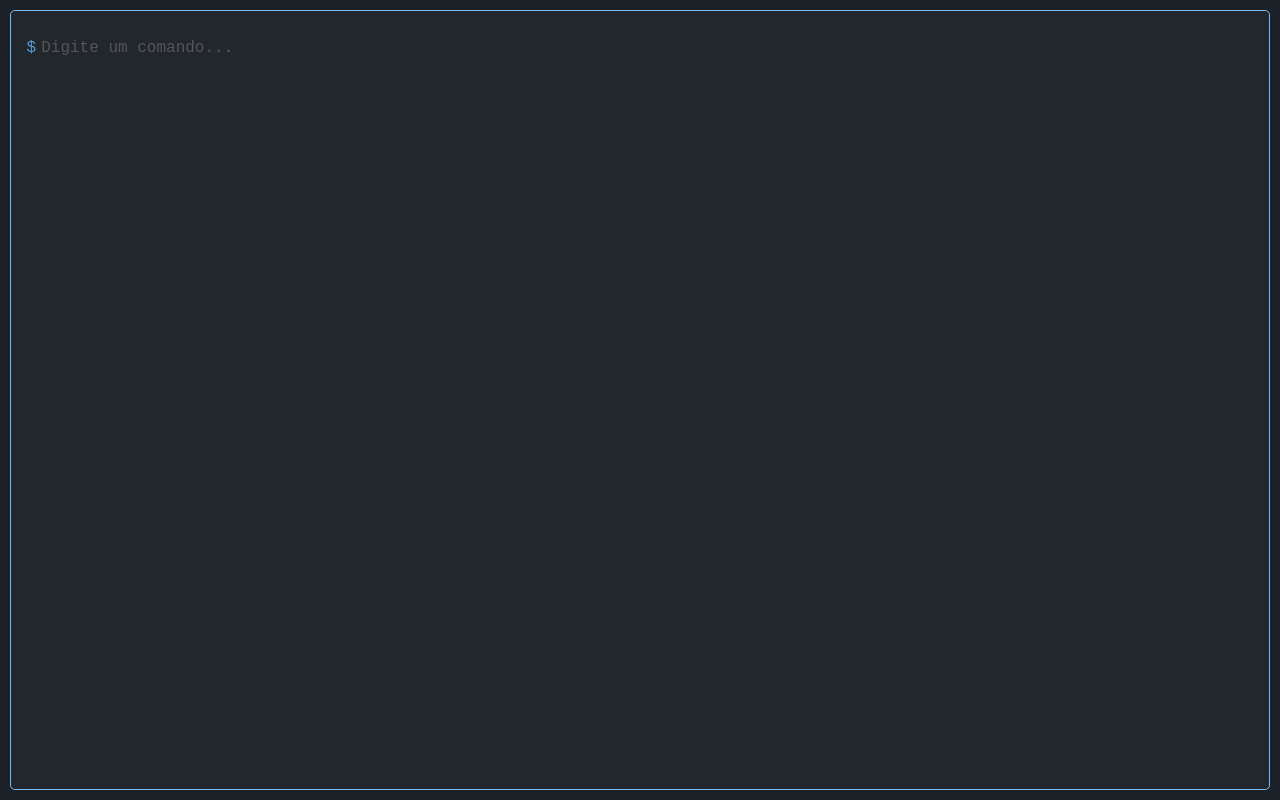
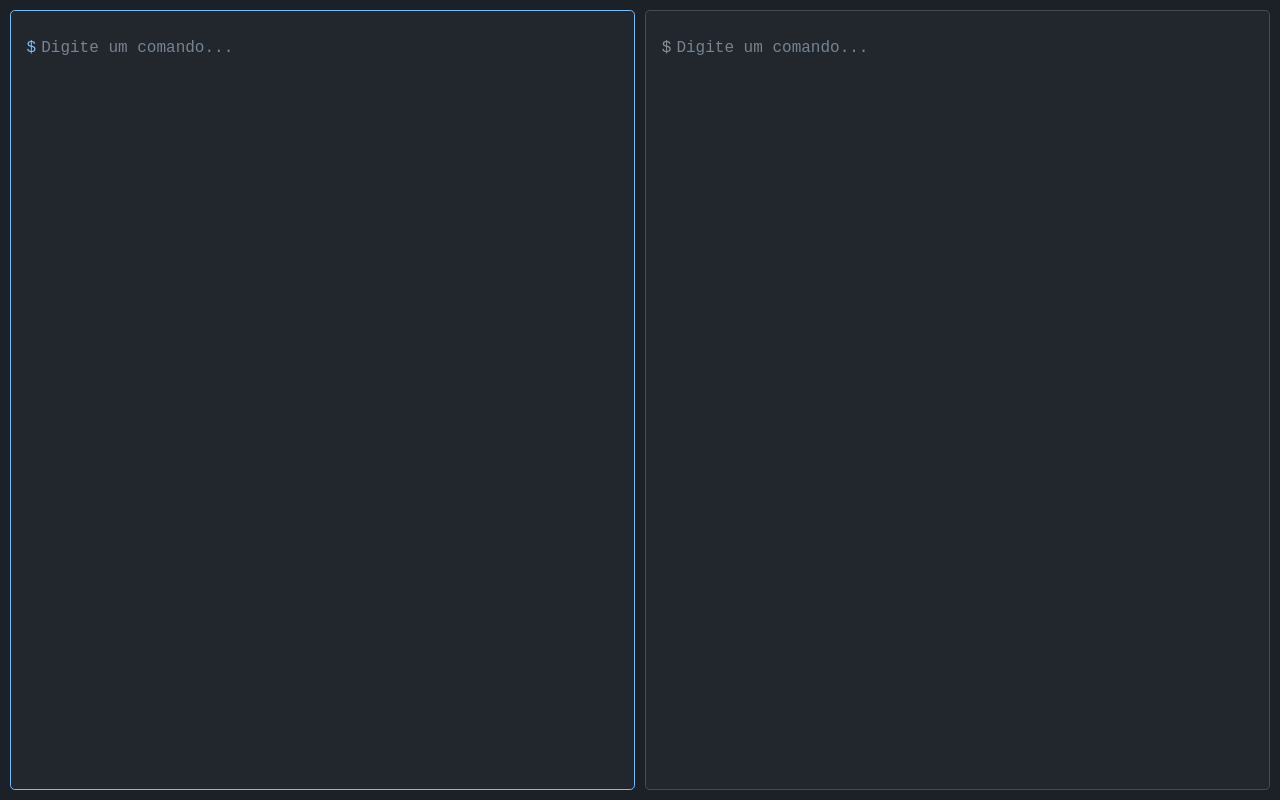
Before and after one commit to alexandre-dacaf/cliware, a React (Create React App) app in the folder core/: page / in a window 1280 px wide. Built offline with nearby package versions, Linux system fonts and the light colour scheme; the HTML template or start-up script is replaced by a standard one.

Commit message:
feat: mutiple terminal support and styles

```diff
--- a/core/src/App.tsx
+++ b/core/src/App.tsx
@@ -1,16 +1,122 @@
-import React, { useState } from "react";
+import React, { useRef, useEffect, useContext } from "react";
 import Terminal from "./components/terminal/Terminal";
+import { TerminalProvider, TerminalContext } from "./context/TerminalContext";
 import "./App.css";
 
 const App: React.FC = () => {
-    const [activeTerminalId, setActiveTerminalId] = useState<number>(1);
+    return (
+        <TerminalProvider>
+            <TerminalContainer />
+        </TerminalProvider>
+    );
+};
 
-    const terminals = [{ id: 1, name: "Terminal" }];
+const TerminalContainer: React.FC = () => {
+    const terminalContainerRef = useRef<HTMLDivElement>(null);
+    const { state, dispatch } = useContext(TerminalContext);
+
+    const terminals = [
+        { id: 1, name: "Terminal 1" },
+        { id: 2, name: "Terminal 2" },
+    ];
+
+    const columns = 2;
+
+    const handleKeyDown = (event: KeyboardEvent) => {
+        if (someTerminalActive()) return;
+
+        event.preventDefault();
+
+        const key = event.key;
+        const isShiftPressed = event.shiftKey;
+
+        if (key === "ArrowRight" || key === "Tab") {
+            selectNextTerminal();
+        } else if (key === "ArrowLeft" || (key === "Tab" && isShiftPressed)) {
+            selectPreviousTerminal();
+        } else if (key === "Enter") {
+            activateTerminal();
+        }
+
+        focusSelf();
+    };
+
+    const selectNextTerminal = () => {
+        const currentTerminalIndex = getCurrentTerminalIndex();
+        const nextIndex = (currentTerminalIndex + 1) % terminals.length;
+
+        dispatch({
+            type: "SET_SELECTED_TERMINAL",
+            payload: terminals[nextIndex].id,
+        });
+
+        focusSelf();
+    };
+
+    const selectPreviousTerminal = () => {
+        const currentTerminalIndex = getCurrentTerminalIndex();
+        const prevIndex =
+            (currentTerminalIndex - 1 + terminals.length) % terminals.length;
+
+        dispatch({
+            type: "SET_SELECTED_TERMINAL",
+            payload: terminals[prevIndex].id,
+        });
+
+        focusSelf();
+    };
+
+    const activateTerminal = () => {
+        dispatch({ type: "ACTIVATE_TERMINAL" });
+    };
+
+    const getCurrentTerminalIndex = () => {
+        return terminals.findIndex(
+            (terminal) =>
+                terminal.id === state.activeTerminalId ||
+                terminal.id === state.selectedTerminalId
+        );
+    };
+
+    const focusSelf = () => {
+        if (!someTerminalActive() && terminalContainerRef.current) {
+            terminalContainerRef.current.focus();
+        }
+    };
+
+    const someTerminalActive = () => {
+        return state.activeTerminalId !== null;
+    };
+
+    useEffect(() => {
+        window.addEventListener("keydown", handleKeyDown);
+        return () => {
+            window.removeEventListener("keydown", handleKeyDown);
+        };
+    }, [state, terminals]);
+
+    const handleBlur = () => {
+        if (!someTerminalActive() && terminalContainerRef.current) {
+            setTimeout(() => {
+                terminalContainerRef.current?.focus();
+            }, 0);
+        }
+    };
 
     return (
-        <div className="terminal-container">
+        <div
+            ref={terminalContainerRef}
+            tabIndex={0}
+            className="terminal-container"
+            onBlur={handleBlur}
+            style={{ gridTemplateColumns: `repeat(${columns}, 1fr)` }}
+        >
             {terminals.map((terminal) => (
-                <Terminal key={terminal.id} isActive={terminal.id === activeTerminalId} />
+                <Terminal
+                    key={terminal.id}
+                    isActive={terminal.id === state.activeTerminalId}
+                    isSelected={terminal.id === state.selectedTerminalId}
+                />
             ))}
         </div>
     );
--- a/core/src/components/command-input/CommandInput.css
+++ b/core/src/components/command-input/CommandInput.css
@@ -6,7 +6,15 @@
 
 .command-prompt {
     margin-right: 5px;
-    color: #569cd6;
+    color: #89929b;
+}
+
+.active-terminal .command-prompt {
+    color: #77bcfb;
+}
+
+.selected-terminal .command-prompt {
+    color: #7ce38b;
 }
 
 .command-input {
@@ -20,5 +28,5 @@
 
 .command-input:empty::before {
     content: attr(data-placeholder);
-    color: #555;
+    color: #768390;
 }
--- a/core/src/components/command-input/CommandInput.tsx
+++ b/core/src/components/command-input/CommandInput.tsx
@@ -1,4 +1,11 @@
-import React, { useRef, useState, useEffect, KeyboardEvent as ReactKeyboardEvent } from "react";
+import React, {
+    useRef,
+    useState,
+    useContext,
+    useEffect,
+    KeyboardEvent as ReactKeyboardEvent,
+} from "react";
+import { TerminalContext } from "../../context/TerminalContext";
 import "./CommandInput.css";
 
 interface CommandInputProps {
@@ -7,6 +14,7 @@ interface CommandInputProps {
 }
 
 const CommandInput: React.FC<CommandInputProps> = ({ onCommand, isActive }) => {
+    const { state, dispatch } = useContext(TerminalContext);
     const inputRef = useRef<HTMLDivElement>(null);
     const [content, setContent] = useState<string>("");
 
@@ -28,13 +36,40 @@ const CommandInput: React.FC<CommandInputProps> = ({ onCommand, isActive }) => {
                 }
             }
         }
+
+        if (event.key === "Tab") {
+            if (isActive) {
+                event.preventDefault();
+
+                // Opcional: Executar alguma ação específica ao pressionar Tab
+            }
+        }
+
+        if (event.key === "Escape") {
+            if (isActive) {
+                event.preventDefault();
+                dispatch({ type: "DEACTIVATE_TERMINAL" });
+            }
+        }
     };
+
+    useEffect(() => {
+        console.log(state);
+    }, [state]);
 
     useEffect(() => {
         if (isActive && inputRef.current) {
             inputRef.current.focus();
         }
     }, [isActive]);
+
+    const handleBlur = () => {
+        if (isActive && inputRef.current) {
+            setTimeout(() => {
+                inputRef.current?.focus();
+            }, 0);
+        }
+    };
 
     return (
         <div className="command-input-container">
@@ -45,7 +80,10 @@ const CommandInput: React.FC<CommandInputProps> = ({ onCommand, isActive }) => {
                 className="command-input"
                 onInput={handleInput}
                 onKeyDown={handleKeyDown}
+                onBlur={handleBlur}
                 data-placeholder="Digite um comando..."
+                spellCheck="false"
+                autoCorrect="off"
                 suppressContentEditableWarning={true}
             />
         </div>
--- a/core/src/components/prompts/TextPrompt.tsx
+++ b/core/src/components/prompts/TextPrompt.tsx
@@ -1,4 +1,9 @@
-import React, { useRef, useState, KeyboardEvent as ReactKeyboardEvent, useEffect } from "react";
+import React, {
+    useRef,
+    useState,
+    KeyboardEvent as ReactKeyboardEvent,
+    useEffect,
+} from "react";
 import "./TextPrompt.css";
 
 export type TextPromptProps = {
@@ -7,7 +12,11 @@ export type TextPromptProps = {
     isActive: boolean;
 };
 
-const TextPrompt: React.FC<TextPromptProps> = ({ message, onSubmit, isActive }) => {
+const TextPrompt: React.FC<TextPromptProps> = ({
+    message,
+    onSubmit,
+    isActive,
+}) => {
     const inputRef = useRef<HTMLDivElement>(null);
     const [content, setContent] = useState<string>("");
 
@@ -30,7 +39,17 @@ const TextPrompt: React.FC<TextPromptProps> = ({ message, onSubmit, isActive })
                 }
             }
         }
-        // TODO: implement esc key handling
+
+        if (event.key === "Tab") {
+            if (isActive) {
+                event.preventDefault();
+                // Opcional: Executar alguma ação específica ao pressionar Tab
+            }
+        }
+
+        if (event.key === "Escape") {
+            // Opcional: Implementar lógica para a tecla Esc, se necessário
+        }
     };
 
     useEffect(() => {
@@ -38,6 +57,14 @@ const TextPrompt: React.FC<TextPromptProps> = ({ message, onSubmit, isActive })
             inputRef.current.focus();
         }
     }, [isActive]);
+
+    const handleBlur = (event: React.FocusEvent<HTMLSpanElement>) => {
+        if (isActive && inputRef.current) {
+            setTimeout(() => {
+                inputRef.current?.focus();
+            }, 0);
+        }
+    };
 
     return (
         <div className="text-prompt">
@@ -48,7 +75,10 @@ const TextPrompt: React.FC<TextPromptProps> = ({ message, onSubmit, isActive })
                 className="text-field"
                 onInput={updateContent}
                 onKeyDown={handleKeyDown}
+                onBlur={handleBlur}
                 data-placeholder="Digite um comando..."
+                spellCheck="false"
+                autoCorrect="off"
                 suppressContentEditableWarning={true}
             />
         </div>
--- a/core/src/components/terminal/Terminal.css
+++ b/core/src/components/terminal/Terminal.css
@@ -7,7 +7,6 @@
     font-family: "Fira Code", "Courier New", Courier, monospace;
     height: 100%;
     outline: none;
-    transition: 120ms ease-in-out;
     overflow-y: auto;
     scrollbar-width: thin;
     scrollbar-color: #444c56 transparent;
@@ -31,32 +30,42 @@
     background-color: #768390;
 }
 
-.active {
+.active-terminal {
     border: solid 1px #77bcfb;
 }
 
-.hovered {
+.selected-terminal {
     border: solid 1px #89d185;
 }
 
-.loading {
-    color: #faa356;
-    margin-top: 10px;
+.history {
+    color: #89929b;
 }
 
 .terminal-command {
-    color: #77bcfb;
     margin-top: 0.8em;
 }
 
-.terminal-input {
+.active-terminal .loading {
+    color: #faa356;
+}
+
+.active-terminal .terminal-command {
+    color: #77bcfb;
+}
+
+.selected-terminal .terminal-command {
+    color: #7ce38b;
+}
+
+.active-terminal .terminal-input {
     color: #89929b;
 }
 
-.terminal-output {
-    color: #7ce38b;
+.active-terminal .terminal-output {
+    color: #cea5fb;
 }
 
-.terminal-error {
+.active-terminal .terminal-error {
     color: #fa7970;
 }
--- a/core/src/components/terminal/Terminal.tsx
+++ b/core/src/components/terminal/Terminal.tsx
@@ -13,9 +13,10 @@ interface HystoryEntry {
 
 interface TerminalProps {
     isActive: boolean;
+    isSelected: boolean;
 }
 
-const Terminal: React.FC<TerminalProps> = ({ isActive }) => {
+const Terminal: React.FC<TerminalProps> = ({ isActive, isSelected }) => {
     const [currentCommand, setCurrentCommand] = useState<string>("");
     const [currentTaskKey, setCurrentTaskKey] = useState<string | null>(null);
     const [pipelineData, setPipelineData] = useState<PipelineData>({});
@@ -31,7 +32,10 @@ const Terminal: React.FC<TerminalProps> = ({ isActive }) => {
     }, [history]);
 
     const handleError = (error: any) => {
-        setHistory((prev) => [...prev, { type: "error", content: error.message || "ERROR" }]);
+        setHistory((prev) => [
+            ...prev,
+            { type: "error", content: error.message || "ERROR" },
+        ]);
         setCurrentTaskKey(null);
         setCurrentCommand("");
         setIsExecuting(false);
@@ -64,7 +68,9 @@ const Terminal: React.FC<TerminalProps> = ({ isActive }) => {
         const commandPipeline = commandConfig[currentCommand].pipeline;
 
         if (nextTaskKey && !(nextTaskKey in commandPipeline)) {
-            handleError({ message: `The next task '${nextTaskKey}' does not exist in the pipeline for the command '${currentCommand}'` });
+            handleError({
+                message: `The next task '${nextTaskKey}' does not exist in the pipeline for the command '${currentCommand}'`,
+            });
             return;
         }
 
@@ -78,7 +84,10 @@ const Terminal: React.FC<TerminalProps> = ({ isActive }) => {
         const trimmedCommand = command.trim();
         if (!trimmedCommand) return;
 
-        setHistory((prev) => [...prev, { type: "command", content: `$ ${trimmedCommand}` }]);
+        setHistory((prev) => [
+            ...prev,
+            { type: "command", content: `$ ${trimmedCommand}` },
+        ]);
 
         const [cmd, ...args] = trimmedCommand.split(" ");
         const currentCommandConfig = commandConfig[cmd];
@@ -98,22 +107,30 @@ const Terminal: React.FC<TerminalProps> = ({ isActive }) => {
 
     const handlePromptResponse = (response: any) => {
         const currentTask = getCurrentTask();
-        if (!currentTaskKey || !currentTask || currentTask.type !== "prompt") return;
+        if (!currentTaskKey || !currentTask || currentTask.type !== "prompt")
+            return;
 
         setPipelineData((prev) => ({ ...prev, [currentTaskKey]: response }));
-        setHistory((prev) => [...prev, { type: "input", content: `${currentTask.message} ${response}` }]);
+        setHistory((prev) => [
+            ...prev,
+            { type: "input", content: `${currentTask.message} ${response}` },
+        ]);
 
         goToNextTaskFrom(currentTask);
     };
 
     const handleActionTask = async () => {
         const currentTask = getCurrentTask();
-        if (!currentTaskKey || !currentTask || currentTask.type !== "action") return;
+        if (!currentTaskKey || !currentTask || currentTask.type !== "action")
+            return;
 
         try {
             setIsExecuting(true);
 
-            const updatedPipelineData = await currentTask.actionFunction(currentTaskKey, pipelineData);
+            const updatedPipelineData = await currentTask.actionFunction(
+                currentTaskKey,
+                pipelineData
+            );
             setPipelineData(updatedPipelineData);
             goToNextTaskFrom(currentTask);
         } catch (error: any) {
@@ -125,11 +142,15 @@ const Terminal: React.FC<TerminalProps> = ({ isActive }) => {
 
     const handleOutputTask = () => {
         const currentTask = getCurrentTask();
-        if (!currentTaskKey || !currentTask || currentTask.type !== "output") return;
+        if (!currentTaskKey || !currentTask || currentTask.type !== "output")
+            return;
 
         try {
             const outputContent = currentTask.outputFunction(pipelineData);
-            setHistory((prev) => [...prev, { type: "output", content: outputContent }]);
+            setHistory((prev) => [
+                ...prev,
+                { type: "output", content: outputContent },
+            ]);
 
             goToNextTaskFrom(currentTask);
         } catch (error: any) {
@@ -164,7 +185,14 @@ const Terminal: React.FC<TerminalProps> = ({ isActive }) => {
 
         switch (currentTask.type) {
             case "prompt":
-                return <PromptComponent task={currentTask} pipelineData={pipelineData} onNext={handlePromptResponse} isActive={isActive} />;
+                return (
+                    <PromptComponent
+                        task={currentTask}
+                        pipelineData={pipelineData}
+                        onNext={handlePromptResponse}
+                        isActive={isActive}
+                    />
+                );
             case "action":
             case "output":
                 // 'action' and 'output' are not rendered directly
@@ -175,7 +203,15 @@ const Terminal: React.FC<TerminalProps> = ({ isActive }) => {
     };
 
     return (
-        <div className={"terminal " + (isActive ? "active" : "")} ref={terminalRef}>
+        <div
+            className={
+                "terminal " +
+                (isActive ? "active-terminal " : " ") +
+                (isSelected ? "selected-terminal " : " ")
+            }
+            ref={terminalRef}
+        >
+            <div className="history">
                 {history.map((entry, index) => {
                     switch (entry.type) {
                         case "command":
@@ -206,8 +242,14 @@ const Terminal: React.FC<TerminalProps> = ({ isActive }) => {
                             return null;
                     }
                 })}
+            </div>
 
-            {!isExecuting && !currentCommand && <CommandInput onCommand={handleCommandInput} isActive={isActive} />}
+            {!isExecuting && !currentCommand && (
+                <CommandInput
+                    onCommand={handleCommandInput}
+                    isActive={isActive}
+                />
+            )}
 
             {renderCurrentTask()}
 
--- /dev/null
+++ b/core/src/context/TerminalContext.tsx
@@ -0,0 +1,32 @@
+import React, { createContext, useReducer, Dispatch, ReactNode } from "react";
+import { TerminalState, TerminalAction } from "../types";
+import {
+    terminalReducer,
+    initialTerminalState,
+} from "../context/terminalReducer";
+
+interface TerminalContextProps {
+    state: TerminalState;
+    dispatch: Dispatch<TerminalAction>;
+}
+
+export const TerminalContext = createContext<TerminalContextProps>({
+    state: initialTerminalState,
+    dispatch: () => null,
+});
+
+interface TerminalProviderProps {
+    children: ReactNode;
+}
+
+export const TerminalProvider: React.FC<TerminalProviderProps> = ({
+    children,
+}) => {
+    const [state, dispatch] = useReducer(terminalReducer, initialTerminalState);
+
+    return (
+        <TerminalContext.Provider value={{ state, dispatch }}>
+            {children}
+        </TerminalContext.Provider>
+    );
+};
--- /dev/null
+++ b/core/src/context/terminalReducer.ts
@@ -0,0 +1,39 @@
+import { TerminalState, TerminalAction } from "../types";
+
+export const initialTerminalState: TerminalState = {
+    activeTerminalId: 1,
+    selectedTerminalId: null,
+};
+
+export const terminalReducer = (
+    state: TerminalState,
+    action: TerminalAction
+): TerminalState => {
+    switch (action.type) {
+        case "SET_ACTIVE_TERMINAL":
+            return { ...state, activeTerminalId: action.payload };
+        case "SET_SELECTED_TERMINAL":
+            return {
+                activeTerminalId: null,
+                selectedTerminalId: action.payload,
+            };
+        case "DEACTIVATE_TERMINAL":
+            if (state.activeTerminalId !== null) {
+                return {
+                    activeTerminalId: null,
+                    selectedTerminalId: state.activeTerminalId,
+                };
+            }
+            return state;
+        case "ACTIVATE_TERMINAL":
+            if (state.selectedTerminalId !== null) {
+                return {
+                    activeTerminalId: state.selectedTerminalId,
+                    selectedTerminalId: null,
+                };
+            }
+            return state;
+        default:
+            return state;
+    }
+};
--- a/core/src/types/index.ts
+++ b/core/src/types/index.ts
@@ -1 +1,2 @@
-export * from "./types"
+export * from "./types";
+export * from "./terminal";
```
Also changed, not shown: core/src/config/commandConfig.ts (+12 -5 lines), core/src/types/terminal.ts (added, +15 -0 lines). Lines whose indentation alone changed are shown as unchanged.
